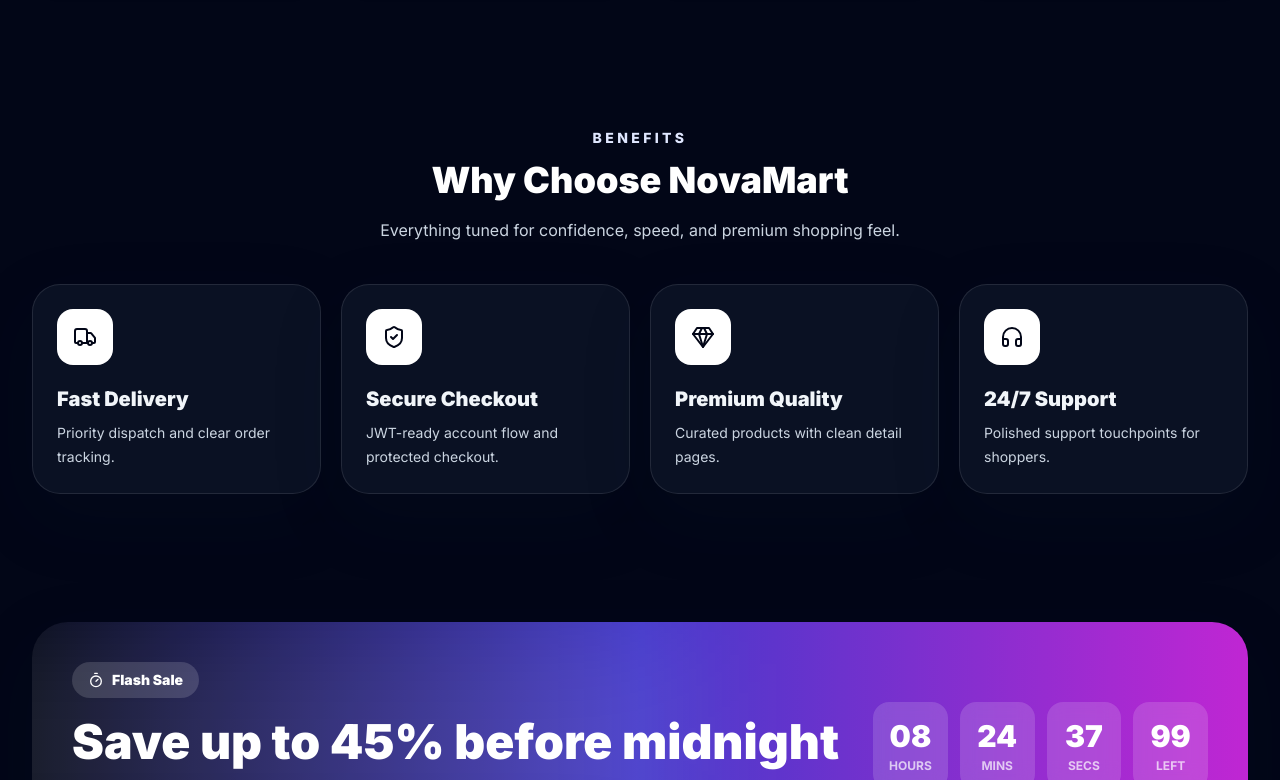
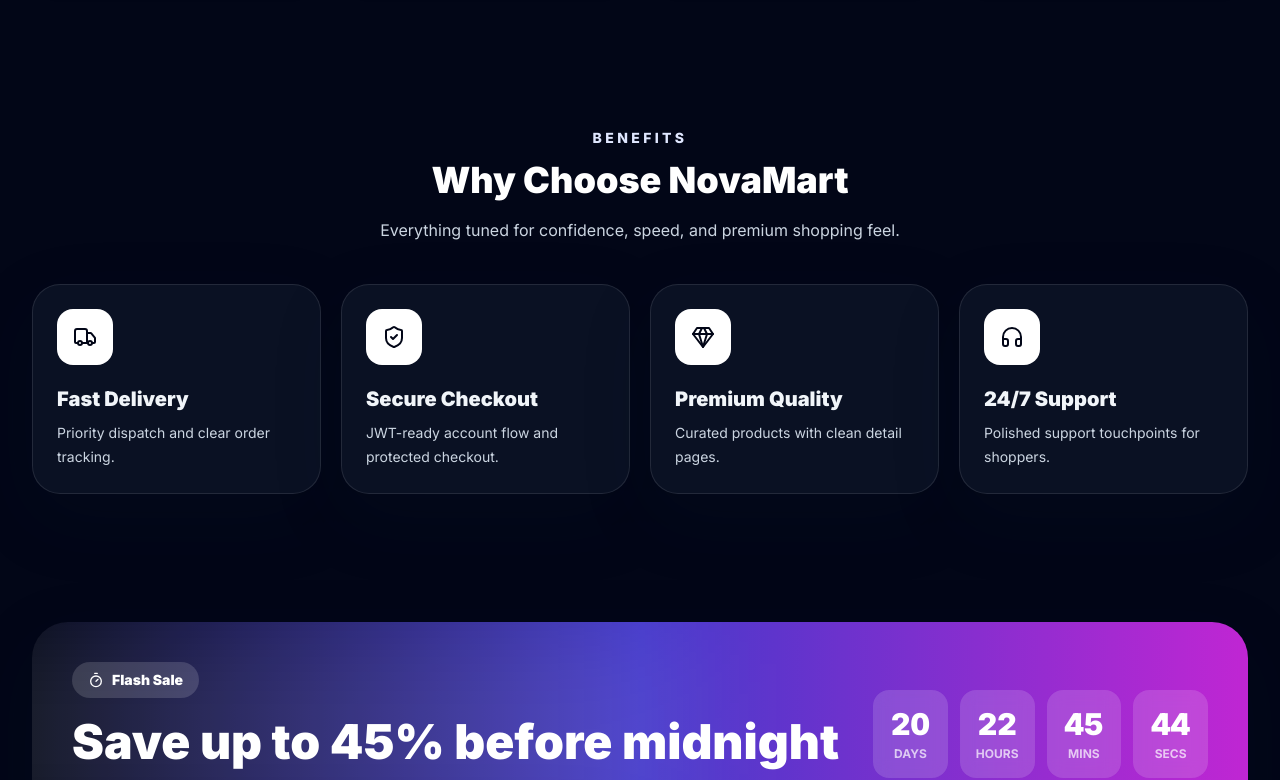
Before and after one commit to Mahbub0001/E-commerce-MERN-, a React (Vite) app in the folder client/: page / in a window 1280 px wide. Shown: the part 2020-2800 px from the top of the page. Built offline with nearby package versions, Linux system fonts and the light colour scheme; no server answers.

Commit message:
flash sale

```diff
--- /dev/null
+++ b/client/src/components/home/FlashSaleCountdown.jsx
@@ -0,0 +1,32 @@
+import useFlashSaleCountdown from "../../hooks/useFlashSaleCountdown";
+
+const units = [
+  { key: "days", label: "Days" },
+  { key: "hours", label: "Hours" },
+  { key: "minutes", label: "Mins" },
+  { key: "seconds", label: "Secs" },
+];
+
+export default function FlashSaleCountdown() {
+  const countdown = useFlashSaleCountdown();
+
+  if (countdown.expired) {
+    return (
+      <div className="rounded-2xl bg-white/15 px-6 py-5 text-center backdrop-blur">
+        <p className="text-xl font-black sm:text-2xl">Sale ended</p>
+        <p className="mt-1 text-xs font-bold uppercase text-white/70">Check back soon</p>
+      </div>
+    );
+  }
+
+  return (
+    <div className="grid grid-cols-4 gap-3">
+      {units.map(({ key, label }) => (
+        <div key={key} className="rounded-2xl bg-white/15 p-4 text-center backdrop-blur">
+          <p className="text-2xl font-black tabular-nums sm:text-3xl">{countdown[key]}</p>
+          <p className="mt-1 text-xs font-bold uppercase text-white/70">{label}</p>
+        </div>
+      ))}
+    </div>
+  );
+}
--- a/client/src/components/layout/Layout.jsx
+++ b/client/src/components/layout/Layout.jsx
@@ -3,9 +3,9 @@
 
 export default function Layout({ children }) {
   return (
-    <div className="min-h-screen overflow-x-hidden">
+    <div className="min-h-screen">
       <Navbar />
-      {children}
+      <main className="overflow-x-hidden">{children}</main>
       <Footer />
     </div>
   );
--- a/client/src/components/layout/Navbar.jsx
+++ b/client/src/components/layout/Navbar.jsx
@@ -119,7 +119,7 @@
 
   return (
     <header
-      className={`sticky top-0 z-50 border-b border-white/50 bg-white/80 backdrop-blur-2xl transition-shadow duration-300 dark:border-white/10 dark:bg-slate-950/75 ${
+      className={`sticky top-0 z-[100] border-b border-white/50 bg-white/90 backdrop-blur-2xl transition-shadow duration-300 dark:border-white/10 dark:bg-slate-950/90 ${
         scrolled ? "shadow-[0_18px_60px_rgba(15,23,42,0.14)] dark:shadow-[0_18px_60px_rgba(0,0,0,0.35)]" : ""
       }`}
     >
--- /dev/null
+++ b/client/src/hooks/useFlashSaleCountdown.js
@@ -0,0 +1,62 @@
+import { useEffect, useState } from "react";
+
+const STORAGE_KEY = "novamart_flash_sale_end";
+
+/** 20 days, 22 hours, 45 minutes, 50 seconds */
+const INITIAL_DURATION_MS =
+  ((20 * 24 + 22) * 60 * 60 + 45 * 60 + 50) * 1000;
+
+function getOrCreateEndTimestamp() {
+  try {
+    const stored = localStorage.getItem(STORAGE_KEY);
+    const parsed = stored ? Number(stored) : NaN;
+    if (Number.isFinite(parsed) && parsed > Date.now()) {
+      return parsed;
+    }
+  } catch {
+    /* localStorage unavailable */
+  }
+
+  const end = Date.now() + INITIAL_DURATION_MS;
+  try {
+    localStorage.setItem(STORAGE_KEY, String(end));
+  } catch {
+    /* ignore */
+  }
+  return end;
+}
+
+function getRemaining(endTimestamp) {
+  const diff = Math.max(0, endTimestamp - Date.now());
+
+  const days = Math.floor(diff / (24 * 60 * 60 * 1000));
+  const hours = Math.floor((diff % (24 * 60 * 60 * 1000)) / (60 * 60 * 1000));
+  const minutes = Math.floor((diff % (60 * 60 * 1000)) / (60 * 1000));
+  const seconds = Math.floor((diff % (60 * 1000)) / 1000);
+
+  return { days, hours, minutes, seconds, expired: diff === 0 };
+}
+
+function pad(value) {
+  return String(value).padStart(2, "0");
+}
+
+export default function useFlashSaleCountdown() {
+  const [endTimestamp] = useState(() => getOrCreateEndTimestamp());
+  const [remaining, setRemaining] = useState(() => getRemaining(endTimestamp));
+
+  useEffect(() => {
+    const tick = () => setRemaining(getRemaining(endTimestamp));
+    tick();
+    const id = window.setInterval(tick, 1000);
+    return () => window.clearInterval(id);
+  }, [endTimestamp]);
+
+  return {
+    days: pad(remaining.days),
+    hours: pad(remaining.hours),
+    minutes: pad(remaining.minutes),
+    seconds: pad(remaining.seconds),
+    expired: remaining.expired,
+  };
+}
--- a/client/src/pages/Home.jsx
+++ b/client/src/pages/Home.jsx
@@ -20,6 +20,7 @@
 import Button from "../components/common/Button";
 import PageTransition from "../components/common/PageTransition";
 import SectionHeader from "../components/common/SectionHeader";
+import FlashSaleCountdown from "../components/home/FlashSaleCountdown";
 import ProductCard from "../components/product/ProductCard";
 import { sampleProducts } from "../data/sampleProducts";
 import { formatCurrency } from "../utils/formatCurrency";
@@ -228,21 +229,11 @@
                   <Timer size={16} /> Flash Sale
                 </p>
                 <h2 className="mt-5 text-3xl font-black sm:text-5xl">Save up to 45% before midnight</h2>
-                <p className="mt-4 max-w-2xl text-white/75">Limited-time deals on customer favorites. Countdown UI ready for backend sale timers later.</p>
+                <p className="mt-4 max-w-2xl text-white/75">
+                  Limited-time deals on customer favorites.
+                </p>
               </div>
-              <div className="grid grid-cols-4 gap-3">
-                {[
-                  ["08", "Hours"],
-                  ["24", "Mins"],
-                  ["37", "Secs"],
-                  ["99", "Left"],
-                ].map(([value, label]) => (
-                  <div key={label} className="rounded-2xl bg-white/15 p-4 text-center backdrop-blur">
-                    <p className="text-2xl font-black sm:text-3xl">{value}</p>
-                    <p className="mt-1 text-xs font-bold uppercase text-white/70">{label}</p>
-                  </div>
-                ))}
-              </div>
+              <FlashSaleCountdown />
             </div>
           </div>
         </Reveal>
```
